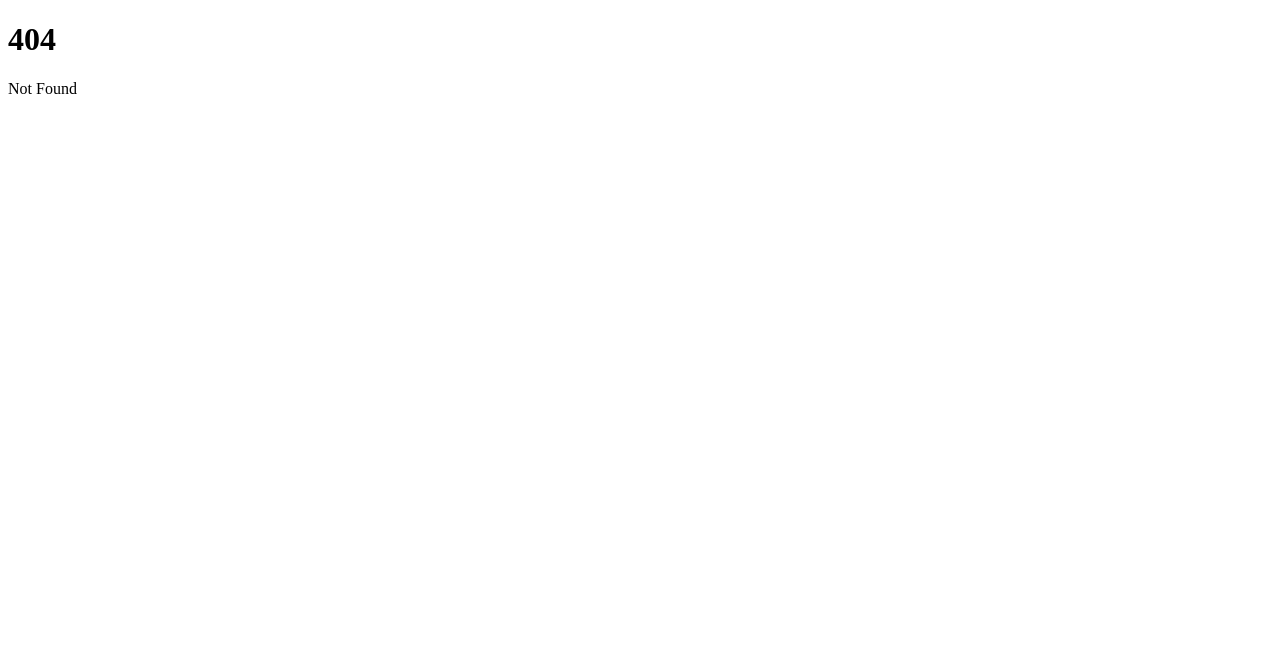
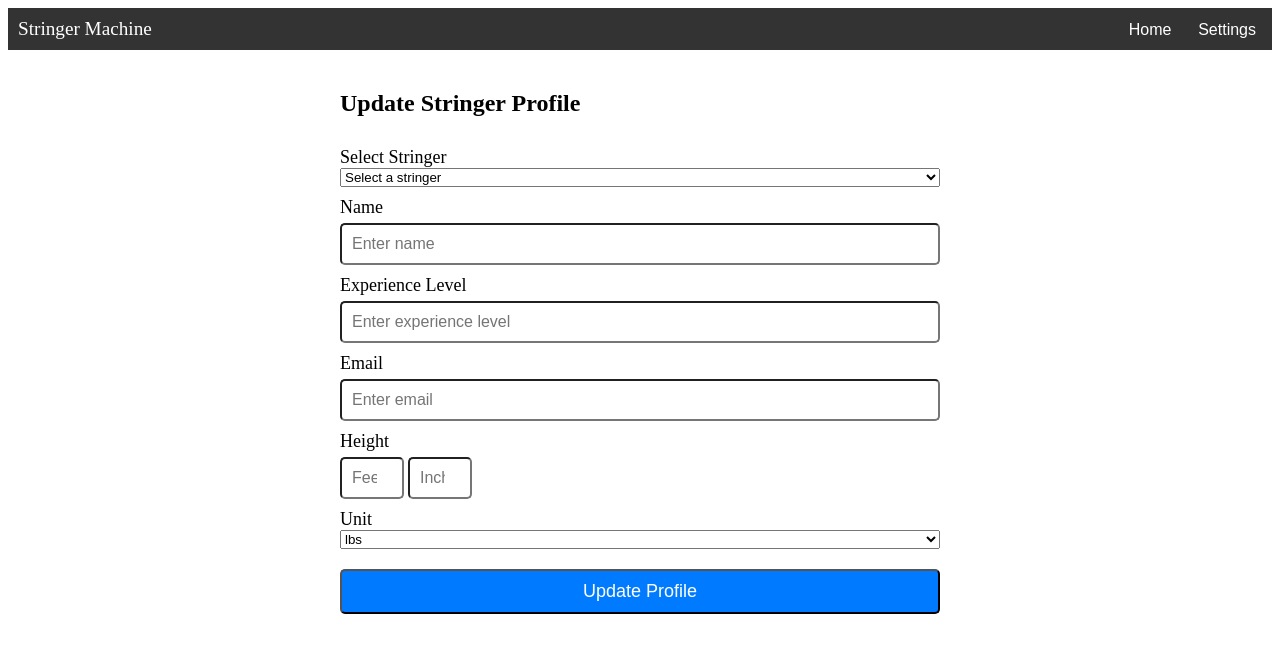
Before and after one commit to austin-schoster7/UI-Project-3, a SvelteKit app: page /update-stringer in a window 1280 px wide. Before the commit this address had no page. Shown: the top 652 px of the page. Built offline with nearby package versions, Linux system fonts and the light colour scheme.

Commit message:
Added basic UI/logic for profiles

```diff
--- /dev/null
+++ b/src/lib/Header.svelte
@@ -0,0 +1,44 @@
+<script>
+    import { goto } from '$app/navigation';
+
+    function goHome() {
+      goto('/');
+    }
+
+    function openSettings() {
+      goto('/settings');
+    }
+  </script>
+
+  <style>
+    .header {
+      display: flex;
+      justify-content: space-between;
+      align-items: center;
+      padding: 10px;
+      background-color: #333;
+      color: #fff;
+      font-size: 1.2rem;
+    }
+
+    .header button {
+      background: none;
+      border: none;
+      color: #fff;
+      font-size: 1rem;
+      cursor: pointer;
+      margin-left: 10px;
+    }
+
+    .header button:hover {
+      text-decoration: underline;
+    }
+  </style>
+
+  <div class="header">
+    <span>Stringer Machine</span>
+    <div>
+      <button on:click={goHome}>Home</button>
+      <button on:click={openSettings}>Settings</button>
+    </div>
+  </div>
--- /dev/null
+++ b/src/lib/stores.js
@@ -0,0 +1,3 @@
+import { writable } from 'svelte/store';
+
+export const profiles = writable([]);
--- a/src/routes/+page.svelte
+++ b/src/routes/+page.svelte
@@ -1,2 +1,68 @@
-<h1>Welcome to SvelteKit</h1>
-<p>Visit <a href="https://svelte.dev/docs/kit">svelte.dev/docs/kit</a> to read the documentation</p>
+<script>
+  import { profiles } from '../lib/stores';
+  import { goto } from '$app/navigation';
+  import { onMount } from 'svelte';
+  import Header from '$lib/Header.svelte';
+
+  let profileList = [];
+
+  $: profiles.subscribe(value => profileList = value);
+
+  function selectStringer(name) {
+    console.log(`Stringer ${name} selected`);
+  }
+
+  function newStringer() {
+    goto('/new-stringer');
+  }
+
+  function updateStringer() {
+    goto('/update-stringer');
+  }
+</script>
+
+<style>
+  .container {
+    display: grid;
+    grid-template-columns: repeat(2, 1fr);
+    gap: 10px;
+    padding: 20px;
+    height: 100vh;
+    align-items: center;
+  }
+
+  .button {
+    padding: 20px;
+    font-size: 24px;
+    text-align: center;
+    background-color: #007bff;
+    color: white;
+    border-radius: 10px;
+    cursor: pointer;
+    display: flex;
+    align-items: center;
+    justify-content: center;
+    height: 100px;
+  }
+
+  .button.secondary {
+    background-color: #6c757d;
+  }
+
+  .button:hover {
+    background-color: #0056b3;
+  }
+</style>
+
+<Header />
+
+<div class="container">
+  <h2>Select Stringer</h2>
+  {#each profileList as profile}
+    <div class="button" on:click={() => selectStringer(profile.name)}>
+      {profile.name}
+    </div>
+  {/each}
+  <div class="button secondary" on:click={newStringer}>New Stringer</div>
+  <div class="button secondary" on:click={updateStringer}>Update Stringer</div>
+</div>
--- /dev/null
+++ b/src/routes/new-stringer/+page.svelte
@@ -0,0 +1,85 @@
+<script>
+    import { goto } from '$app/navigation';
+    import { profiles } from '$lib/stores';
+    import Header from '$lib/Header.svelte';
+
+    let name = '';
+    let experienceLevel = '';
+    let email = '';
+    let heightFeet = '';
+    let heightInches = '';
+    let unit = 'lbs';
+
+    function saveProfile() {
+      const newProfile = {
+        name,
+        experienceLevel,
+        email,
+        height: { feet: heightFeet, inches: heightInches },
+        unit
+      };
+      profiles.update((profileList) => [...profileList, newProfile]);
+      goto('/');
+    }
+</script>
+
+<style>
+    .form-container {
+      display: flex;
+      flex-direction: column;
+      padding: 20px;
+      max-width: 600px;
+      margin: 0 auto;
+    }
+
+    label {
+      font-size: 18px;
+      margin-top: 10px;
+    }
+
+    input {
+      padding: 10px;
+      font-size: 16px;
+      margin-top: 5px;
+      border-radius: 5px;
+    }
+
+    button {
+      margin-top: 20px;
+      padding: 10px;
+      font-size: 18px;
+      background-color: #007bff;
+      color: white;
+      border-radius: 5px;
+      cursor: pointer;
+    }
+</style>
+
+<Header />
+
+<div class="form-container">
+    <h2>New Stringer Profile</h2>
+
+    <label>Name</label>
+    <input bind:value={name} type="text" placeholder="Enter name" />
+
+    <label>Experience Level</label>
+    <input bind:value={experienceLevel} type="text" placeholder="Enter experience level" />
+
+    <label>Email</label>
+    <input bind:value={email} type="email" placeholder="Enter email" />
+
+    <label>Height</label>
+    <div>
+      <input bind:value={heightFeet} type="number" placeholder="Feet" style="width: 40px;" />
+      <input bind:value={heightInches} type="number" placeholder="Inches" style="width: 40px;" />
+    </div>
+
+    <label>Unit</label>
+    <select bind:value={unit}>
+      <option value="lbs">lbs</option>
+      <option value="kg">kg</option>
+    </select>
+
+    <button on:click={saveProfile}>Save Profile</button>
+  </div>
--- /dev/null
+++ b/src/routes/update-stringer/+page.svelte
@@ -0,0 +1,110 @@
+<script>
+    import { profiles } from '$lib/stores';
+    import { onMount } from 'svelte';
+    import { goto } from '$app/navigation';
+    import Header from '$lib/Header.svelte';
+
+    let selectedProfileIndex = null;
+    let name = '';
+    let experienceLevel = '';
+    let email = '';
+    let heightFeet = '';
+    let heightInches = '';
+    let unit = 'lbs';
+
+    $: if (selectedProfileIndex !== null) {
+      const profile = $profiles[selectedProfileIndex];
+      if (profile) {
+        name = profile.name;
+        experienceLevel = profile.experienceLevel;
+        email = profile.email;
+        heightFeet = profile.height.feet;
+        heightInches = profile.height.inches;
+        unit = profile.unit;
+      }
+    }
+
+    function updateProfile() {
+      profiles.update((profileList) => {
+        const updatedList = [...profileList];
+        updatedList[selectedProfileIndex] = {
+          name,
+          experienceLevel,
+          email,
+          height: { feet: heightFeet, inches: heightInches },
+          unit
+        };
+        return updatedList;
+      });
+      goto('/'); // Navigate back to the main page after updating
+    }
+</script>
+
+<style>
+    .form-container {
+      display: flex;
+      flex-direction: column;
+      padding: 20px;
+      max-width: 600px;
+      margin: 0 auto;
+    }
+
+    label {
+      font-size: 18px;
+      margin-top: 10px;
+    }
+
+    input {
+      padding: 10px;
+      font-size: 16px;
+      margin-top: 5px;
+      border-radius: 5px;
+    }
+
+    button {
+      margin-top: 20px;
+      padding: 10px;
+      font-size: 18px;
+      background-color: #007bff;
+      color: white;
+      border-radius: 5px;
+      cursor: pointer;
+    }
+</style>
+
+<Header />
+
+<div class="form-container">
+    <h2>Update Stringer Profile</h2>
+
+    <label>Select Stringer</label>
+    <select bind:value={selectedProfileIndex}>
+      <option value={null}>Select a stringer</option>
+      {#each $profiles as profile, index}
+        <option value={index}>{profile.name}</option>
+      {/each}
+    </select>
+
+    <label>Name</label>
+    <input bind:value={name} type="text" placeholder="Enter name" />
+
+    <label>Experience Level</label>
+    <input bind:value={experienceLevel} type="text" placeholder="Enter experience level" />
+
+    <label>Email</label>
+    <input bind:value={email} type="email" placeholder="Enter email" />
+
+    <label>Height</label>
+    <div>
+      <input bind:value={heightFeet} type="number" placeholder="Feet" style="width: 40px;" />
+      <input bind:value={heightInches} type="number" placeholder="Inches" style="width: 40px;" />
+    </div>
+
+    <label>Unit</label>
+    <select bind:value={unit}>
+      <option value="lbs">lbs</option>
+      <option value="kg">kg</option>
+    </select>
+
+    <button on:click={updateProfile}>Update Profile</button>
+</div>
```
